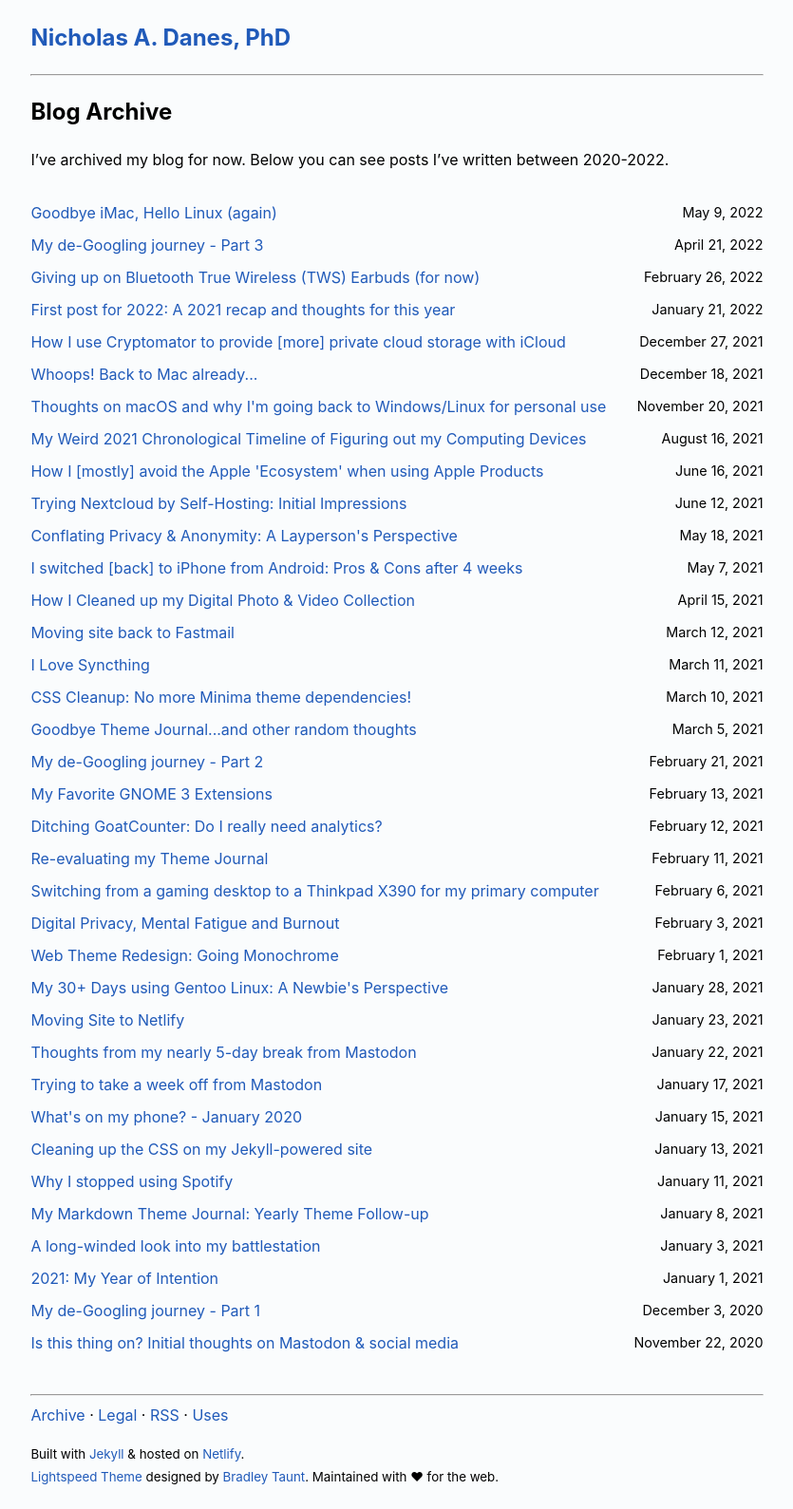
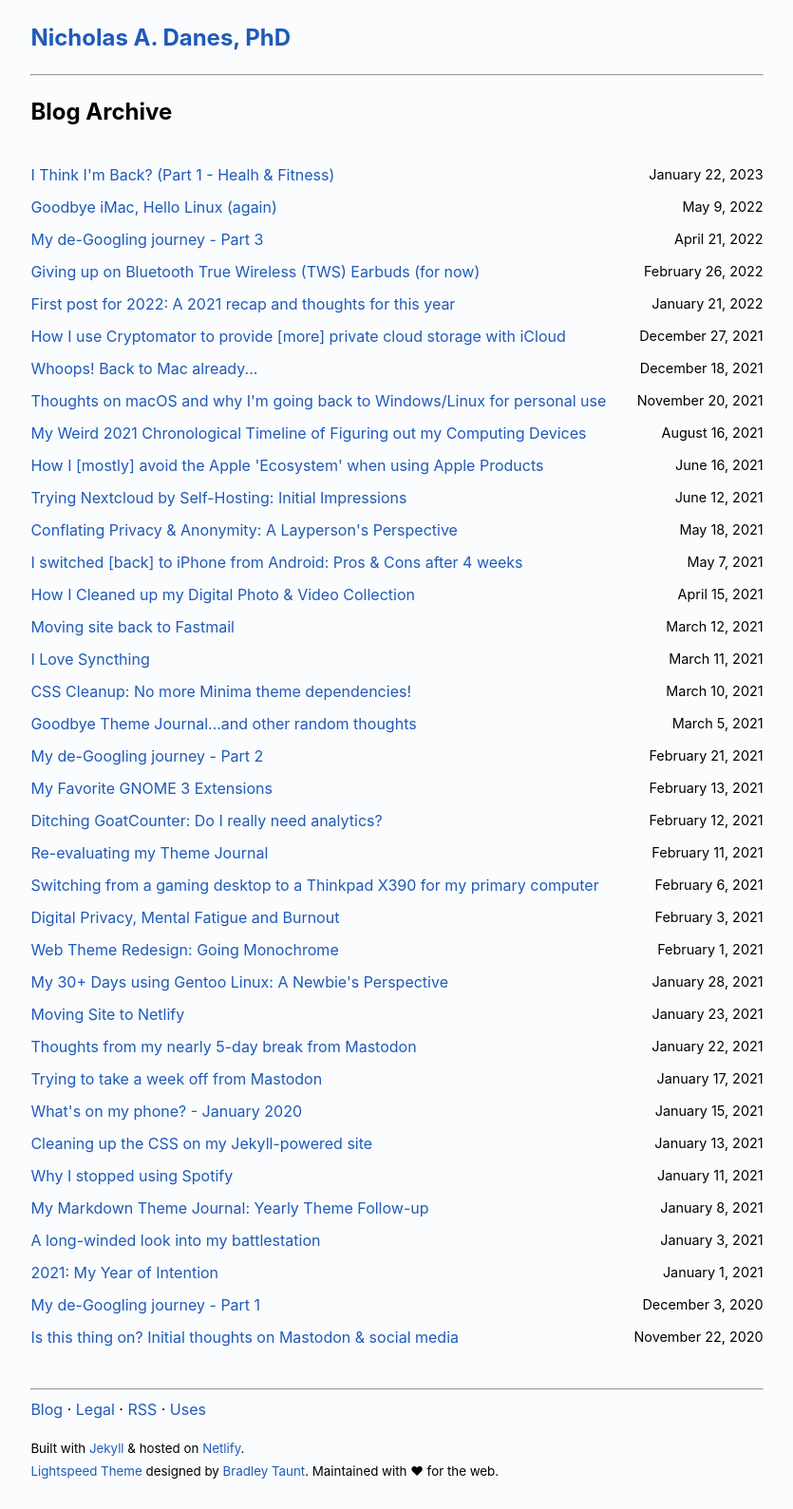
Before and after one commit to danesnick/website_lightspeed, a Jekyll site: the page built from blog.markdown, in a window 1280 px wide. Shown: the whole page at 95% size, without its empty margins (222-1057 px from the left). Built offline with Jekyll 4.4.1, drawn with Linux system fonts in a browser that asks for light colours.

Commit message:
New blog post?!

```diff
--- a/_includes/footer.html
+++ b/_includes/footer.html
@@ -1,7 +1,7 @@
 <footer role="contentinfo">
     <hr>
     <nav style="margin-bottom:1rem;" role="navigation">
-        <a href="/archive">Archive</a>
+        <a href="/blog">Blog</a>
         <span>&middot;</span>
         <a href="/legal">Legal</a>
         <span>&middot;</span>
--- a/archive.markdown
+++ b/blog.markdown
@@ -1,10 +1,9 @@
 ---
 layout: page
 title: Blog Archive
-permalink: /archive
+permalink: /blog
 ---
 
-I've archived my blog for now. Below you can see posts I've written between 2020-2022.
 
 <ul class="homepage-list" style="list-style:none;padding:1rem 0;">
 {% for post in site.posts %}
```
Also changed, not shown: _posts/2023-01-22-i-think-im-back.markdown (added, +49 -0 lines).
